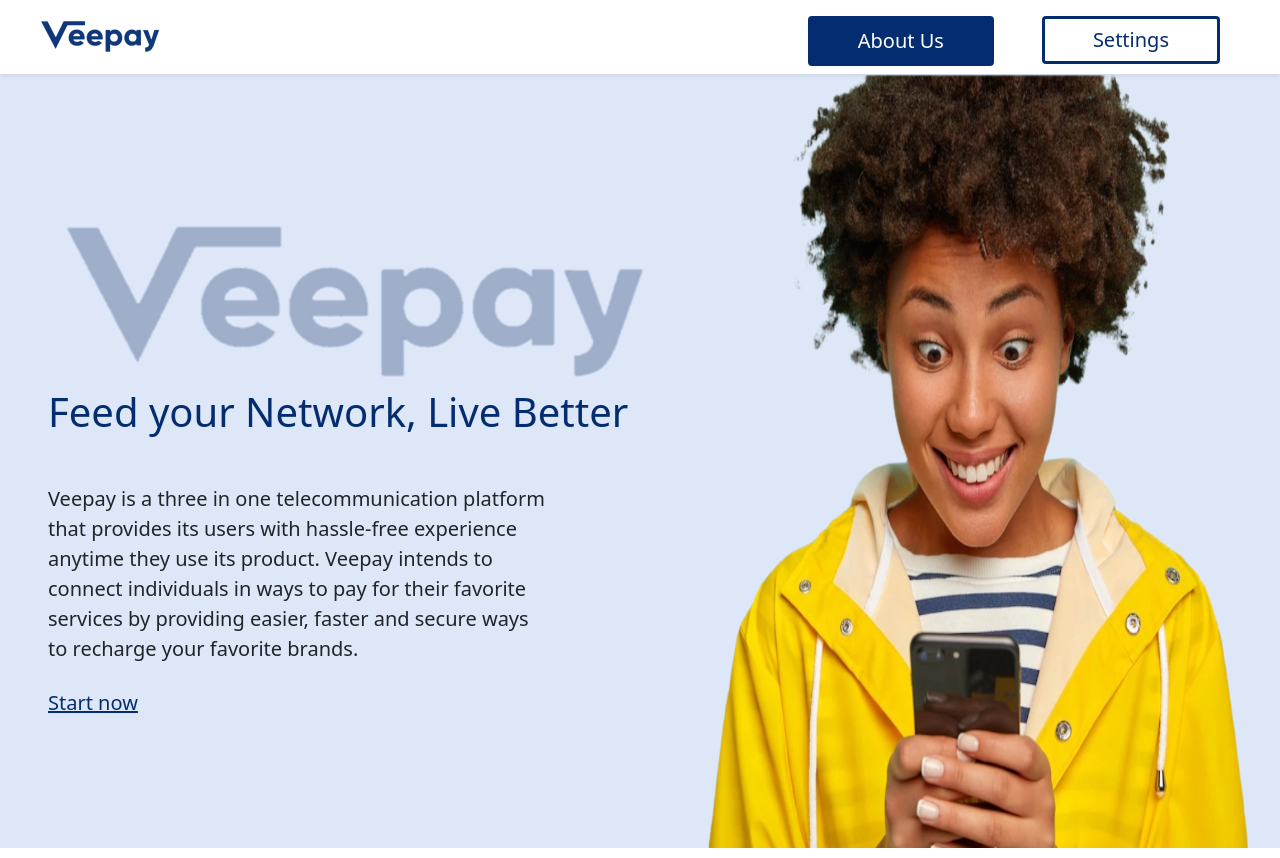
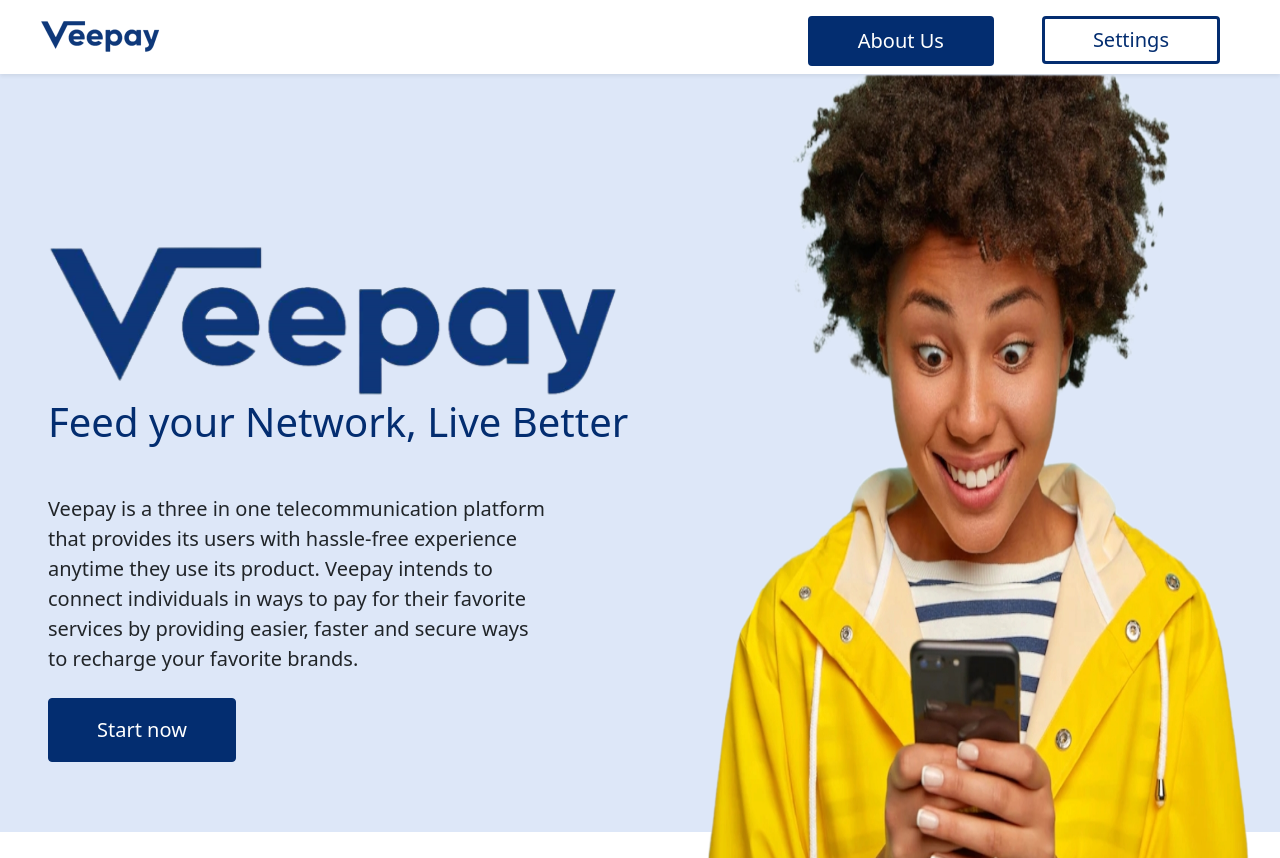
Before and after one commit to ihemebiriegondu/Veepay-main-page, a website: page dashboard.html in a window 1280 px wide. Shown: the top 858 px of the page. Drawn offline with nearby package versions, Linux system fonts and the light colour scheme; a script that the page names is missing.

Commit message:
finished the dashboard

```diff
--- a/dashboard.html
+++ b/dashboard.html
@@ -21,7 +21,7 @@
     <!-- Navigation Section -->
     <nav class="navbar navbar-expand-lg bg-white fixed-top navbar-light shadow-sm">
         <div class="container-fluid m-auto ms-0 ps-0">
-            <a class="navbar-brand" href="./index.html">
+            <a class="navbar-brand" href="./dashboard.html">
                 <img src="./images/Veepay Logo Png.png" alt="">
             </a>
             <button class="navbar-toggler pe-4" type="button" data-bs-toggle="collapse"
@@ -41,17 +41,17 @@
     </nav>
 
     <!-- Header Section -->
-    <div class="header ps-5 pt-5 row row-cols-2" style="background-color: rgb(221, 231, 248); height: 53rem;">
-        <div class="col-6">
-            <img src="./images/1655189501206 (1).png" alt=""
-                style="width: 43rem; margin-top: 3rem; margin-left: -2rem;">
+    <div class="header ps-5 pt-5 row row-cols-2" style="background-color: rgb(221, 231, 248); height: 52rem;">
+        <div class="col-6 pb-5">
+            <img src="./images/veepay_logo_new-removebg-preview (1).png" alt=""
+                style="width: 38rem; margin-top: -4rem; margin-bottom: -7rem; margin-left: -1rem;">
             <h1 class="text-primary mb-5">Feed your Network, Live Better</h1>
             <p class="header-para fs-5 mb-4 col-10">
                 Veepay is a three in one telecommunication platform that provides its users with hassle-free experience
                 anytime they use its product. Veepay intends to connect individuals in ways to pay for their favorite
                 services by providing easier, faster and secure ways to recharge your favorite brands.
             </p>
-            <a href="#" class="start-link mb-5 fs-5">Start now</a>
+            <a href="#" class="start-link btn btn-primary px-5 py-3 mb-5 fs-5">Start now</a>
         </div>
         <img class="header-img col-6 pt-4" src="./images/Transparent (60).png" alt="">
     </div>
```
Also changed, not shown: index.html (+5 -5 lines), images/veepay logo new.png, images/veepay_logo_new-removebg-preview (1).png (added), images/veepay_logo_new-removebg-preview.png (added).
